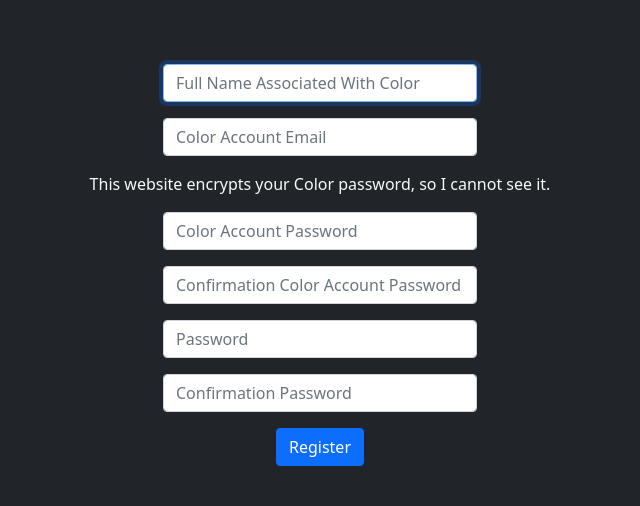
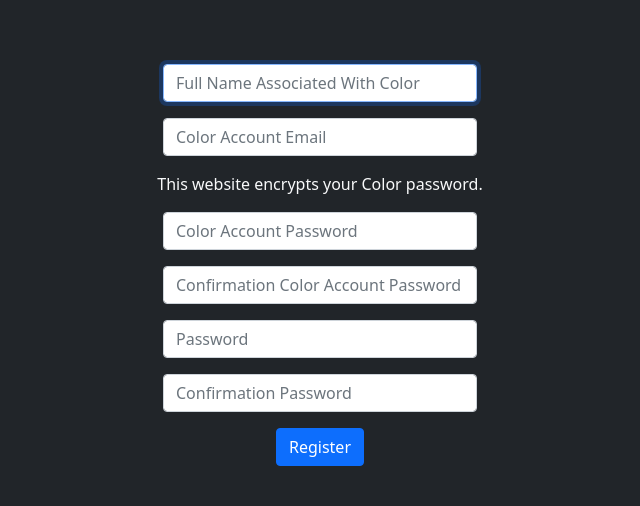
Before and after one commit to Jboesen/covid-activator, a Flask app: page /register in a window 1280 px wide. Shown: the part 88-594 px from the top of the page, without its empty margins (320-960 px from the left). Run offline with Flask 2, Linux system fonts and the light colour scheme; some libraries are stand-ins or nearby versions.

Commit message:
Update register.html

```diff
--- a/templates/register.html
+++ b/templates/register.html
@@ -19,7 +19,7 @@ Register
             <input autocomplete="off" class="form-control mx-auto w-25 mb-3" id="coloremail" name="coloremail"
                 placeholder="Color Account Email" type="text">
         </div>
-        <p class="text-light">This website encrypts your Color password, so I cannot see it.</p>
+        <p class="text-light">This website encrypts your Color password.</p>
         <div>
             <input class="form-control mx-auto w-25 mb-3" id="colorpw" name="colorpw" placeholder="Color Account Password"
                 type="password">
```
